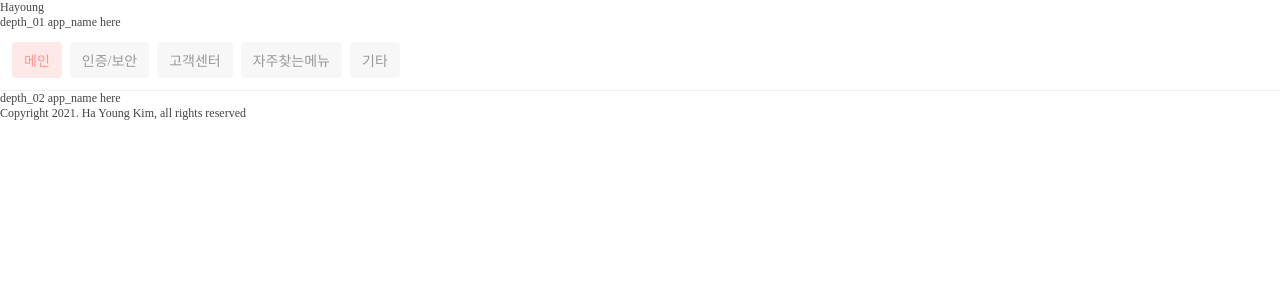
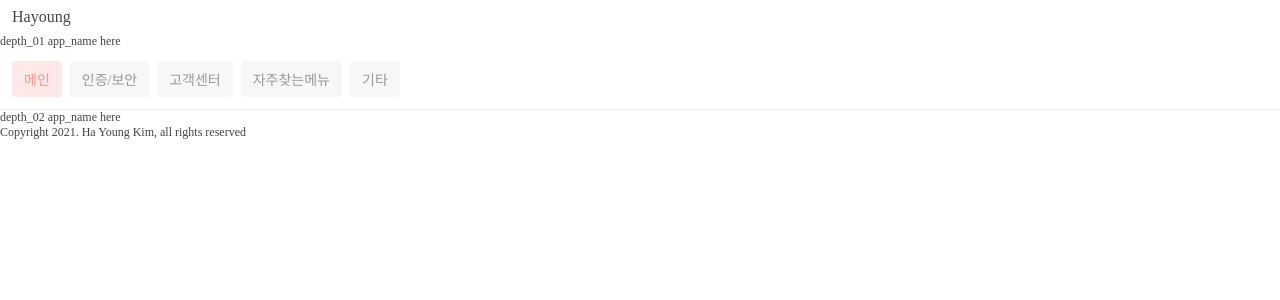
Before and after one commit to hayoung-jeremy/study-redux-2, a React (Create React App) app: page / in a window 1280 px wide. Shown: the top 300 px of the page. Built offline with nearby package versions, Linux system fonts and the light colour scheme.

Commit message:
modify css

```diff
--- a/src/assets/css/root.css
+++ b/src/assets/css/root.css
@@ -1,4 +1,12 @@
 :root {
+  /* ----- width ----- */
+  /* ----- height ----- */
+  /* ----- margin ----- */
+
+  /* ----- padding ----- */
+  --pd-default: 8px 12px;
+
+  /* ----- color ----- */
   /* main */
   --main-color: #ffc8c8;
   --main-color-dimmed: #ffe8e8;
@@ -10,7 +18,8 @@
   --btn-bg-hover: #eee;
   --btn-txt: #999;
   --btn-txt-clicked: #ff9393;
-  /* transitions */
+
+  /* ----- transition ----- */
   --trns-02: 0.2s;
   --trns-03: 0.3s;
   --trns-05: 0.5s;
--- a/src/assets/css/style.css
+++ b/src/assets/css/style.css
@@ -147,6 +147,14 @@ aside {
 }
 
 /* ---------- common ---------- */
+/* header */
+header {
+  padding: var(--pd-default);
+}
+header .hayoung {
+  font-size: 16px;
+}
+
 /* container */
 .default-container {
   padding: 12px;
@@ -180,7 +188,7 @@ a.btn {
   border-radius: 4px;
   background-color: var(--btn-bg);
   transition: var(--trns-02);
-  padding: 8px 12px;
+  padding: var(--pd-default);
   text-align: center;
   font-size: 14px;
   cursor: pointer;
--- a/src/components/DataD1List.js
+++ b/src/components/DataD1List.js
@@ -11,7 +11,7 @@ const DataD1List = ({ kj_sb }) => {
     setCheckedId(e.target.id);
   };
 
-  const Depth01Info = ({ id, value, index }) => {
+  const Depth01Info = ({ id, value }) => {
     return (
       <div>
         <a
--- a/src/containers/App.js
+++ b/src/containers/App.js
@@ -5,7 +5,9 @@ import ViewDataPersonal from "../components/ViewDataPersonal";
 const App = () => {
   return (
     <>
-      <header>Hayoung</header>
+      <header>
+        <p className="hayoung">Hayoung</p>
+      </header>
       <ViewDataPersonal />
       <footer>Copyright 2021. Ha Young Kim, all rights reserved</footer>
     </>
```
